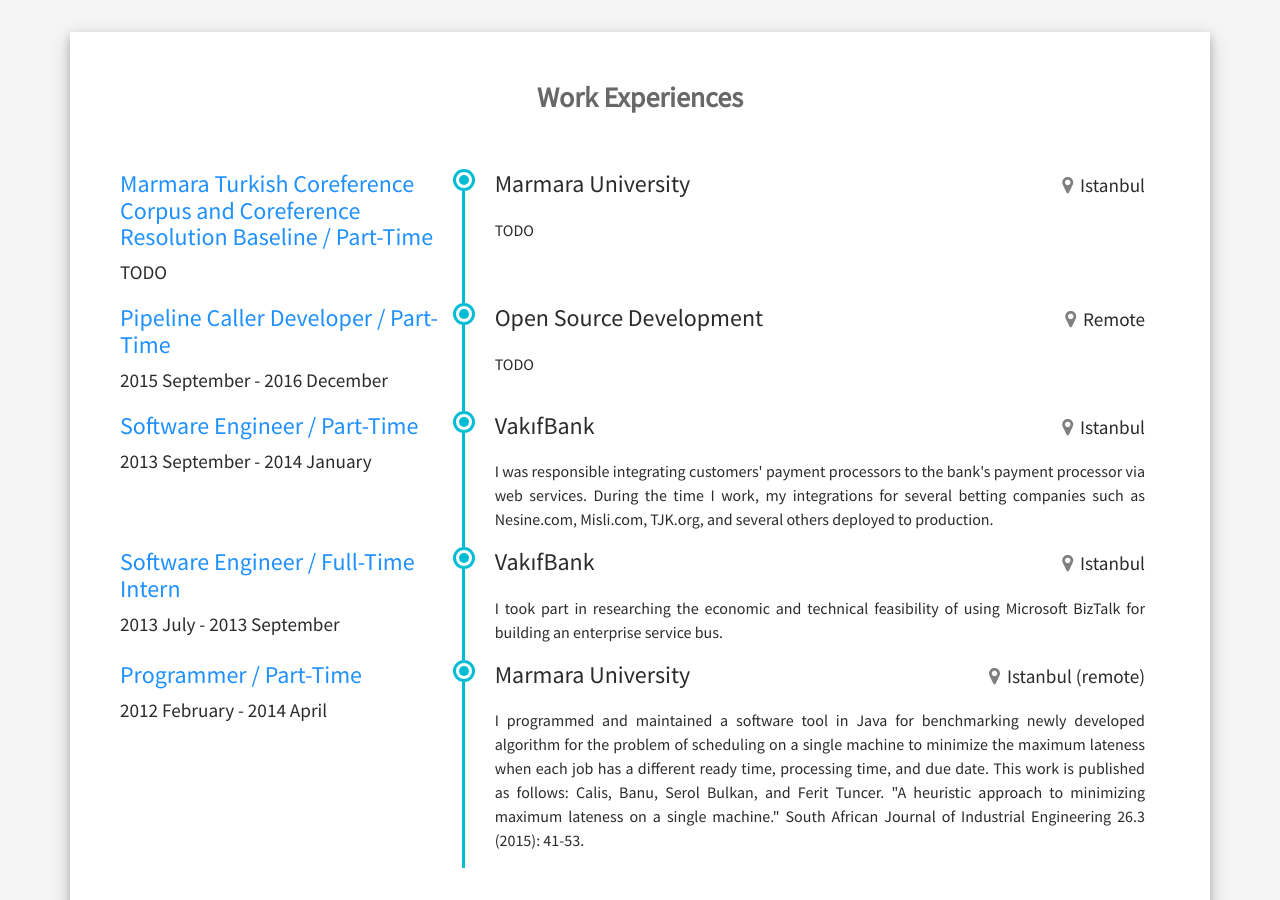
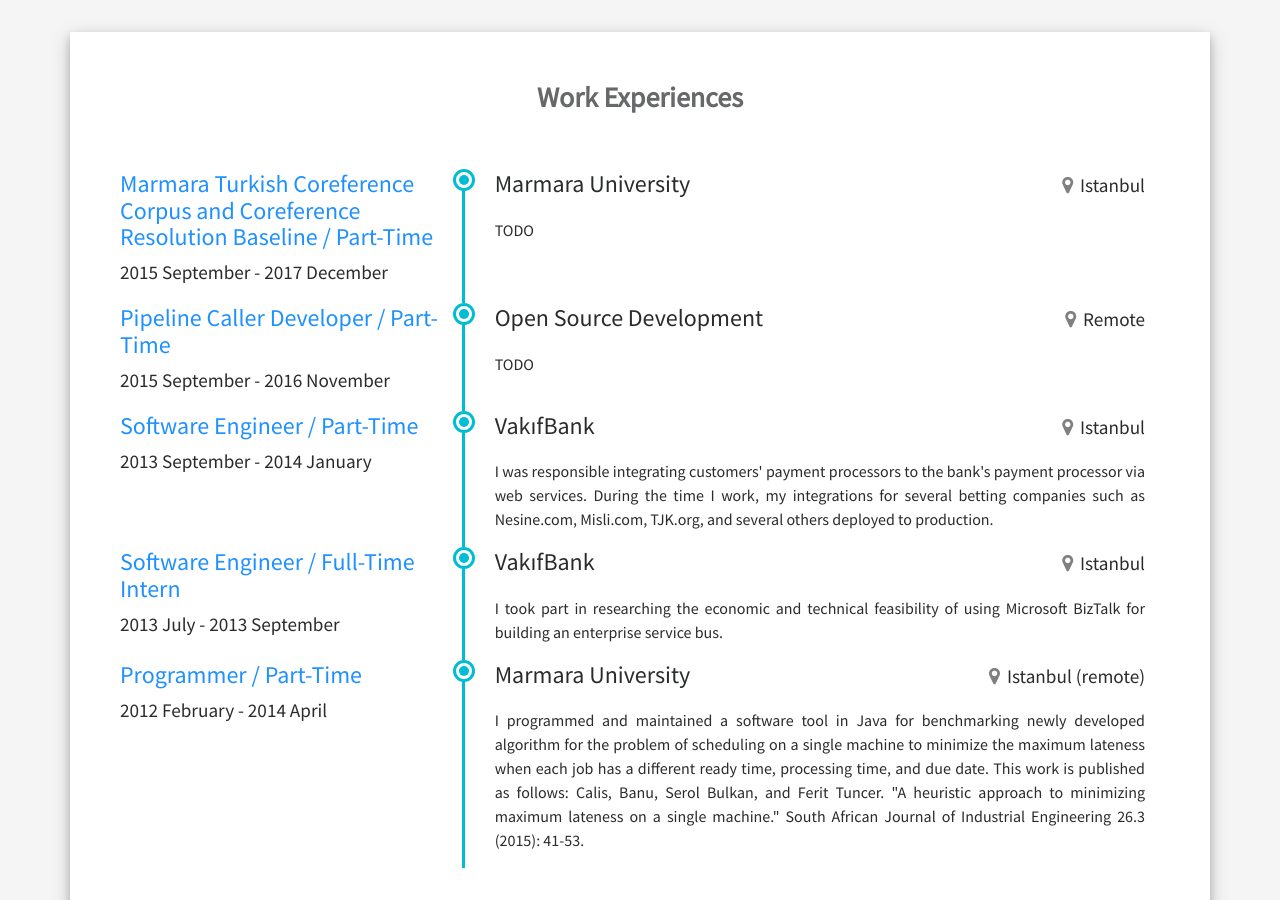
Before and after one commit to ferittuncer/ferittuncer.github.io, a Jekyll site: the page built from index.html, in a window 1280 px wide and 900 px high, scrolled down 797 px. Built offline with Jekyll 4.4.1, drawn with Linux system fonts in a browser that asks for light colours; a style sheet for code colours, icons or effects is not loaded.

Commit message:
Update experiences.yaml

```diff
--- a/_data/experiences.yaml
+++ b/_data/experiences.yaml
@@ -1,13 +1,13 @@
 
 - title: Marmara Turkish Coreference Corpus and Coreference Resolution Baseline / Part-Time
-  period: TODO
+  period: 2015 September - 2017 December
   company: Marmara University
   location: Istanbul
   description: >
     TODO
 
 - title: Pipeline Caller Developer / Part-Time
-  period: 2015 September - 2016 December
+  period: 2015 September - 2016 November
   company: Open Source Development
   location: Remote
   description: >
```
